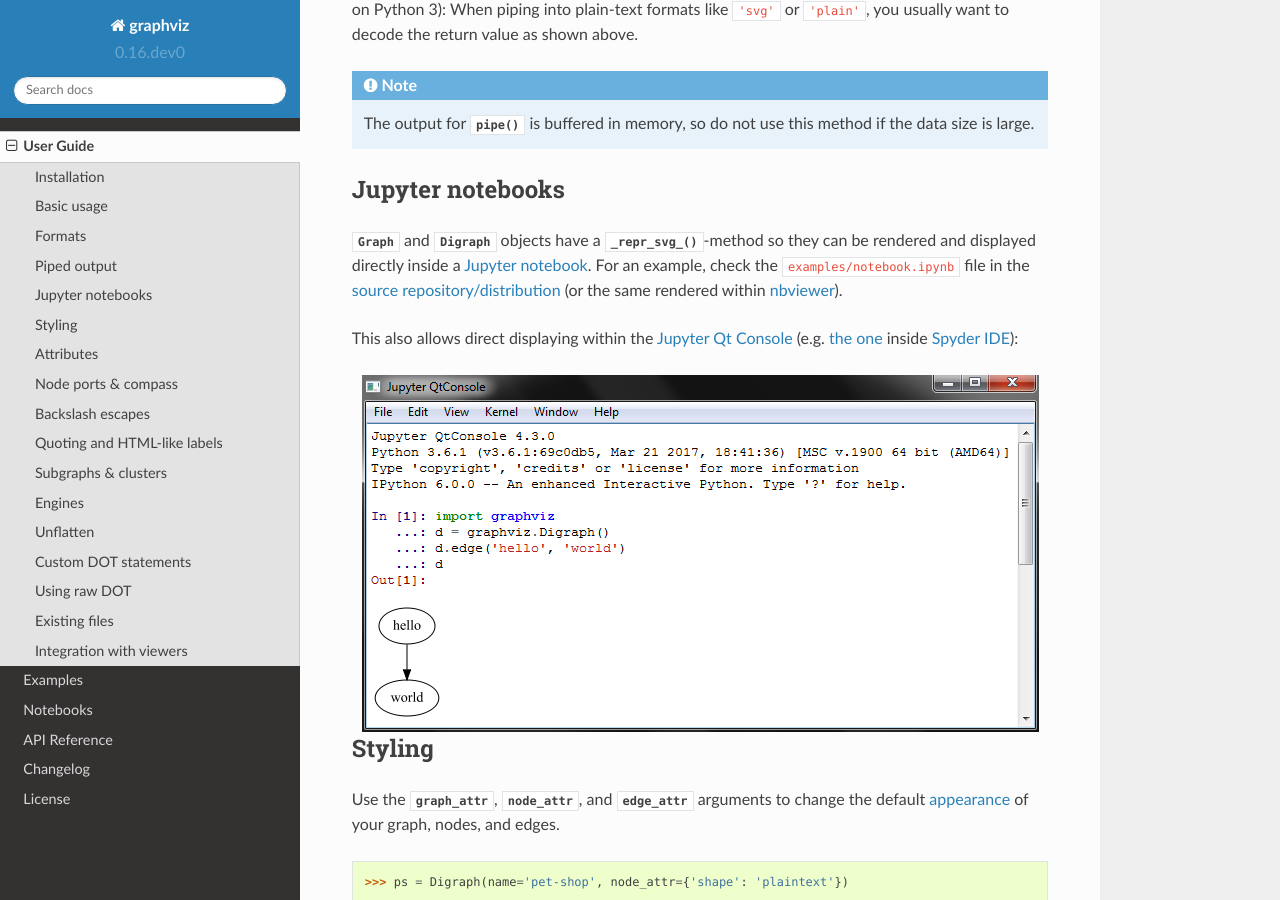
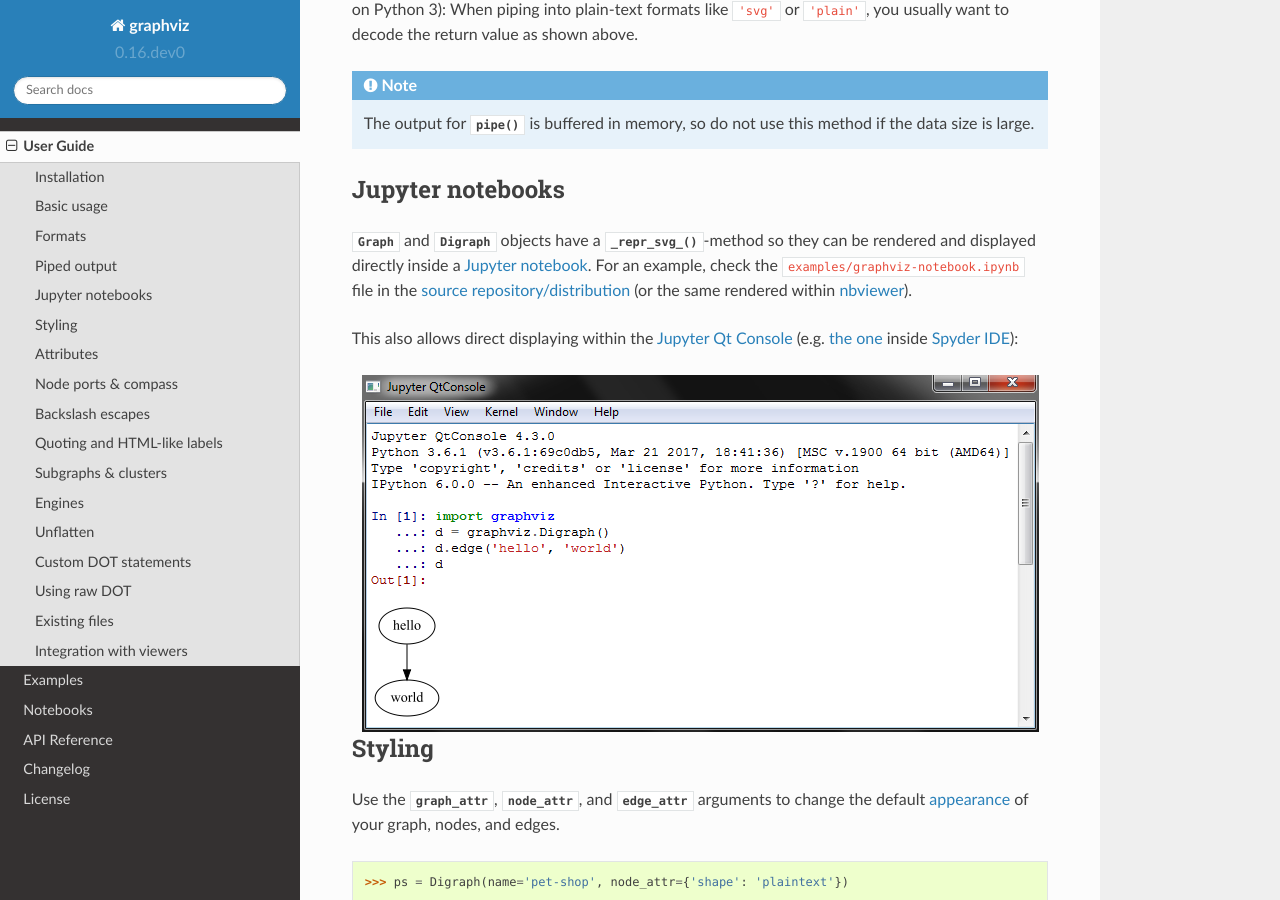
Before and after one commit to xflr6/graphviz, a Sphinx documentation site: the page built from docs/manual.rst, in a window 1280 px wide and 900 px high, scrolled down 2754 px. Built offline with Sphinx 7.4.7 and the Read the Docs theme 2.0.0, drawn with Linux system fonts in a browser that asks for light colours; the version number is read from the project's files by our own code.

Commit message:
rename notebook.ipynb to graphviz-notebook.ipynb

```diff
--- a/README.rst
+++ b/README.rst
@@ -119,7 +119,7 @@ This package is distributed under the `MIT license`_.
 .. _DOT: https://www.graphviz.org/doc/info/lang.html
 .. _Jupyter notebooks: https://jupyter.org
 .. _IPython notebooks: https://ipython.org/notebook.html
-.. _example: https://nbviewer.jupyter.org/github/xflr6/graphviz/blob/master/examples/notebook.ipynb
+.. _example: https://nbviewer.jupyter.org/github/xflr6/graphviz/blob/master/examples/graphviz-notebook.ipynb
 .. _Jupyter Qt Console: https://qtconsole.readthedocs.io
 
 .. _pygraphviz: https://pypi.org/project/pygraphviz/
--- a/docs/manual.rst
+++ b/docs/manual.rst
@@ -162,9 +162,9 @@ Jupyter notebooks
 :class:`.Graph` and :class:`.Digraph` objects have a
 :meth:`~.Graph._repr_svg_`-method so they can be rendered and displayed
 directly inside a `Jupyter notebook`_. For an example, check the
-``examples/notebook.ipynb`` file in the
-`source repository/distribution <notebook.ipynb_>`_ (or the same rendered
-within nbviewer_).
+``examples/graphviz-notebook.ipynb`` file in the
+`source repository/distribution <graphviz-notebook.ipynb_>`_ (or the same
+rendered within nbviewer_).
 
 This also allows direct displaying within the `Jupyter Qt Console`_ (e.g.
 `the one <spyderconsole_>`_ inside `Spyder IDE`_):
@@ -659,8 +659,8 @@ cycles.
 .. _unflatten: https://linux.die.net/man/1/unflatten
 .. _unflatten_pdf: https://www.graphviz.org/pdf/unflatten.1.pdf
 .. _Jupyter notebook: https://jupyter.org
-.. _notebook.ipynb: https://github.com/xflr6/graphviz/blob/master/examples/notebook.ipynb
-.. _nbviewer: https://nbviewer.jupyter.org/github/xflr6/graphviz/blob/master/examples/notebook.ipynb
+.. _graphviz-notebook.ipynb: https://github.com/xflr6/graphviz/blob/master/examples/graphviz-notebook.ipynb
+.. _nbviewer: https://nbviewer.jupyter.org/github/xflr6/graphviz/blob/master/examples/graphviz-notebook.ipynb
 .. _Jupyter Qt Console: https://qtconsole.readthedocs.io
 .. _spyderconsole: https://docs.spyder-ide.org/ipythonconsole.html
 .. _Spyder IDE: https://github.com/spyder-ide/spyder
--- a/docs/notebooks.rst
+++ b/docs/notebooks.rst
@@ -3,11 +3,11 @@
 Notebooks
 =========
 
-- Render gallery examples with logging: notebook.ipynb_
+- Render gallery examples with logging: graphviz-notebook.ipynb_
 - Engine comparison: graphviz-engines.ipynb_
 - Verify escaping and quoting: graphviz-escapes.ipynb_
 
 
-.. _notebook.ipynb: https://nbviewer.jupyter.org/github/xflr6/graphviz/blob/master/examples/notebook.ipynb
+.. _graphviz-notebook.ipynb: https://nbviewer.jupyter.org/github/xflr6/graphviz/blob/master/examples/graphviz-notebook.ipynb
 .. _graphviz-engines.ipynb: https://nbviewer.jupyter.org/github/xflr6/graphviz/blob/master/examples/graphviz-engines.ipynb
 .. _graphviz-escapes.ipynb: https://nbviewer.jupyter.org/github/xflr6/graphviz/blob/master/examples/graphviz-escapes.ipynb
```
Also changed, not shown: 2 other files.
